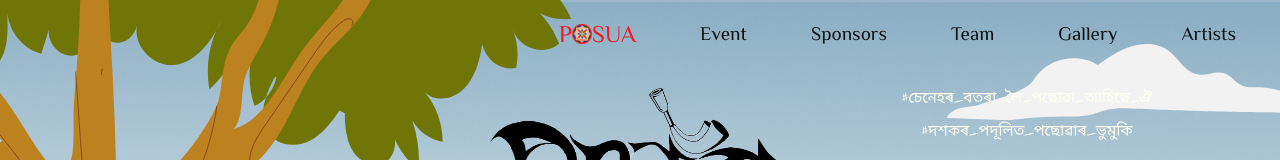
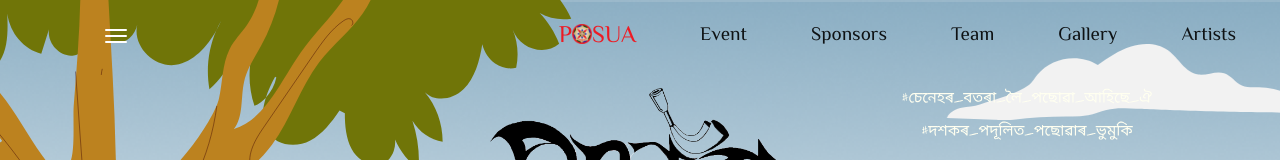
Before and after one commit to trishankusarma/Posua-Web-Site-2022, a React (Create React App) app: page / in a window 1280 px wide. Shown: the top 160 px of the page. Built offline with nearby package versions, Linux system fonts and the light colour scheme; no server answers; the HTML template or start-up script is replaced by a standard one.

Commit message:
added cross to navbar

```diff
--- a/src/components/shared/Navbar/index.js
+++ b/src/components/shared/Navbar/index.js
@@ -18,12 +18,13 @@ function Navbar() {
         }
     }
     return (
-        <nav className={"navbar navbar-expand-lg navbar-light " + (isOpen ? "navbar-open" : "")}>
+        <nav className={"navbar navbar-default navbar-expand-lg navbar-light " + (isOpen ? "navbar-open" : "")}>
             <div className="container-fluid">
                 <Link className="navbar-brand" to='/'> <span className='posua'>P<img src={logo} alt='logo' />SUA</span></Link>
-                <button className="navbar-toggler" type="button" onClick={(e) => toggleColor(e)} data-bs-toggle="collapse" data-bs-target="#navbarSupportedContent" aria-controls="navbarSupportedContent" aria-expanded="false" aria-label="Toggle navigation">
-                    <span className="navbar-toggler-icon">
-                    </span>
+                <button type="button" class="navbar-toggle x collapsed" data-bs-toggle="collapse" onClick={(e) => toggleColor(e)} data-bs-target="#navbarSupportedContent" aria-controls="navbarSupportedContent" aria-expanded="false" aria-label="Toggle navigation">
+                    <span class="icon-bar"></span>
+                    <span class="icon-bar"></span>
+                    <span class="icon-bar"></span>
                 </button>
                 <div className="collapse navbar-collapse" id="navbarSupportedContent" style={{ justifyContent: 'flex-end' }}>
                     <ul className="navbar-nav mb-2 mb-lg-0">
--- a/src/components/shared/Navbar/style.css
+++ b/src/components/shared/Navbar/style.css
@@ -49,6 +49,7 @@
 @media screen and (max-width:768px) {
     .navbar{
         background-color: rgba(0, 0, 0, 0.2) !important;
+
     }
     .navbar-open{
         background-color: rgba(0, 0, 0, 0.5) !important;
@@ -79,3 +80,59 @@
     color: transparent;
     border-color: transparent;
 }
+.navbar-toggle .icon-bar {
+    width: 22px;
+    -webkit-transition: all 0.2s;
+    transition: all 0.2s;
+}
+.navbar-toggle .icon-bar {
+    display: block;
+    width: 22px;
+    height: 2px;
+    border-radius: 1px;
+    background-color: white;
+    margin-top: 4px;
+}
+
+/* ANIMATED X */
+.navbar-toggle.x .icon-bar:nth-of-type(1) {
+	-webkit-transform: rotate(45deg);
+	-ms-transform: rotate(45deg);
+	transform: rotate(45deg);
+	-webkit-transform-origin: 10% 10%;
+	-ms-transform-origin: 10% 10%;
+	transform-origin: 10% 10%;
+}
+
+.navbar-toggle.x .icon-bar:nth-of-type(2) {
+	opacity: 0;
+	filter: alpha(opacity=0);
+}
+
+.navbar-toggle.x .icon-bar:nth-of-type(3) {
+	-webkit-transform: rotate(-45deg);
+	-ms-transform: rotate(-45deg);
+	transform: rotate(-45deg);
+	-webkit-transform-origin: 10% 90%;
+	-ms-transform-origin: 10% 90%;
+	transform-origin: 10% 90%;
+}
+
+/* ANIMATED X COLLAPSED */
+.navbar-toggle.x.collapsed .icon-bar:nth-of-type(1) {
+	-webkit-transform: rotate(0);
+	-ms-transform: rotate(0);
+	transform: rotate(0);
+}
+
+.navbar-toggle.x.collapsed .icon-bar:nth-of-type(2) {
+	opacity: 1;
+	filter: alpha(opacity=100);
+}
+
+.navbar-toggle.x.collapsed .icon-bar:nth-of-type(3) {
+	-webkit-transform: rotate(0);
+	-ms-transform: rotate(0);
+	transform: rotate(0);
+}
+/* END ANIMATED X */
```
